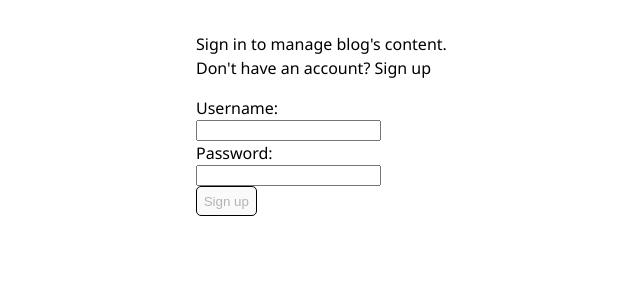
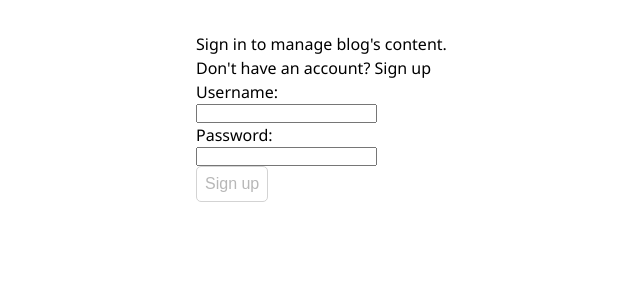
Before and after one commit to tomek-ch/blog-client, a React (Vite) app: page /log-in in a window 1280 px wide. Shown: the top 300 px of the page, without its empty margins (269-909 px from the left). Built offline with nearby package versions, Linux system fonts and the light colour scheme.

Commit message:
Add style reset

```diff
--- a/src/style.css
+++ b/src/style.css
@@ -1,6 +1,17 @@
+* {
+    margin: 0;
+    padding: 0;
+    box-sizing: border-box;
+}
+
 a {
     color: inherit;
     text-decoration: none;
+}
+
+button {
+    background-color: inherit;
+    font-size: inherit;
 }
 
 body {
@@ -42,6 +53,10 @@ input {
     border-radius: 5px;
 }
 
+.btn:disabled {
+    border-color: lightgray;
+}
+
 .header {
     display: flex;
     justify-content: space-between;
```
